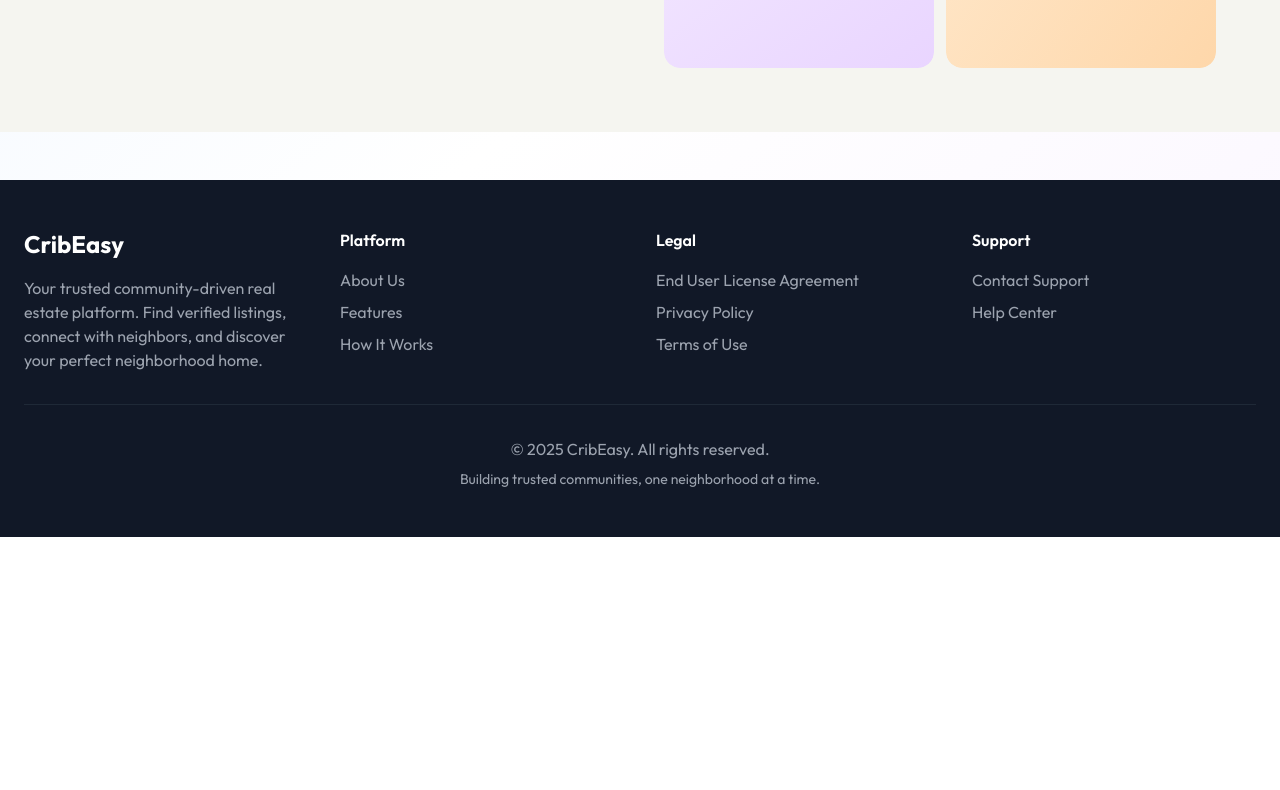
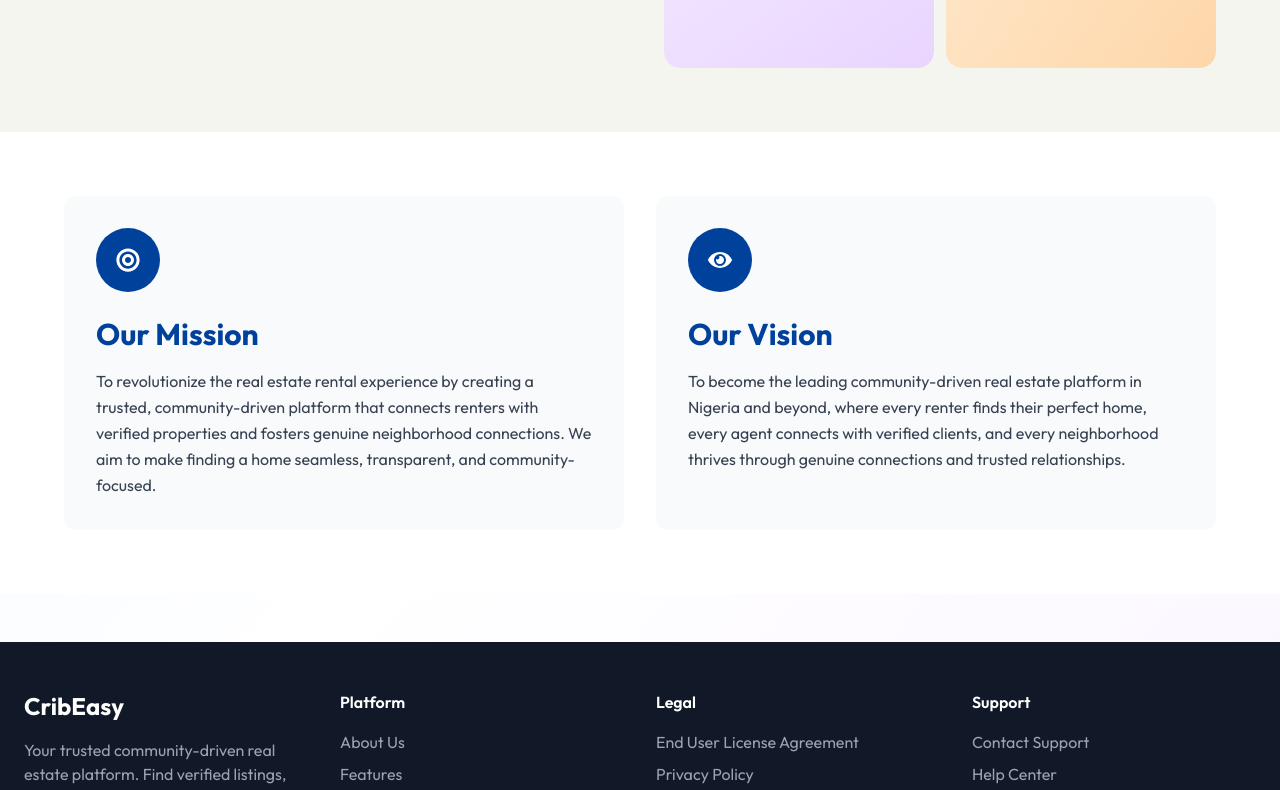
Before and after one commit to prestigetech02/cribeasy-landing, a Next.js app: page /about in a window 1280 px wide. Shown: the part 480-1270 px from the top of the page. Before the commit the page ends 1017 px from the top, so only its background shows below. Built offline with nearby package versions, Linux system fonts and the light colour scheme; no server answers.

Commit message:
new update

```diff
--- a/app/about/page.tsx
+++ b/app/about/page.tsx
@@ -2,6 +2,7 @@
 
 import Header from "../components/Header";
 import Image from "next/image";
+import { FaBullseye, FaEye } from "react-icons/fa";
 
 export default function AboutPage() {
   return (
@@ -63,6 +64,67 @@ export default function AboutPage() {
         </div>
       </section>
 
+      {/* Mission & Vision Section */}
+      <section className="py-16 bg-white">
+        <div className="container mx-auto px-6">
+          <div className="grid md:grid-cols-2 gap-8 max-w-6xl mx-auto">
+            {/* Our Mission */}
+            <div
+              className="bg-gray-50 rounded-xl p-8 transition-all duration-300 cursor-pointer"
+              onMouseEnter={(e) => {
+                e.currentTarget.style.backgroundColor = '#f0f4f8';
+                e.currentTarget.style.transform = 'translateY(-2px)';
+                e.currentTarget.style.boxShadow = '0 4px 6px rgba(0, 0, 0, 0.05)';
+              }}
+              onMouseLeave={(e) => {
+                e.currentTarget.style.backgroundColor = '#f9fafb';
+                e.currentTarget.style.transform = 'translateY(0)';
+                e.currentTarget.style.boxShadow = 'none';
+              }}
+            >
+              <div className="w-16 h-16 rounded-full flex items-center justify-center mb-6" style={{ backgroundColor: '#00419c' }}>
+                <FaBullseye className="text-white text-2xl" />
+              </div>
+              <h2 className="text-2xl md:text-3xl font-bold mb-4" style={{ color: '#00419c' }}>
+                Our Mission
+              </h2>
+              <p className="text-base text-gray-700 leading-relaxed">
+                To revolutionize the real estate rental experience by creating a trusted, community-driven platform
+                that connects renters with verified properties and fosters genuine neighborhood connections. We aim
+                to make finding a home seamless, transparent, and community-focused.
+              </p>
+            </div>
+
+            {/* Our Vision */}
+            <div
+              className="bg-gray-50 rounded-xl p-8 transition-all duration-300 cursor-pointer"
+              onMouseEnter={(e) => {
+                e.currentTarget.style.backgroundColor = '#f0f4f8';
+                e.currentTarget.style.transform = 'translateY(-2px)';
+                e.currentTarget.style.boxShadow = '0 4px 6px rgba(0, 0, 0, 0.05)';
+              }}
+              onMouseLeave={(e) => {
+                e.currentTarget.style.backgroundColor = '#f9fafb';
+                e.currentTarget.style.transform = 'translateY(0)';
+                e.currentTarget.style.boxShadow = 'none';
+              }}
+            >
+              <div className="w-16 h-16 rounded-full flex items-center justify-center mb-6" style={{ backgroundColor: '#00419c' }}>
+                <FaEye className="text-white text-2xl" />
+              </div>
+              <h2 className="text-2xl md:text-3xl font-bold mb-4" style={{ color: '#00419c' }}>
+                Our Vision
+              </h2>
+              <p className="text-base text-gray-700 leading-relaxed">
+                To become the leading community-driven real estate platform in Nigeria and beyond, where every renter
+                finds their perfect home, every agent connects with verified clients, and every neighborhood thrives
+                through genuine connections and trusted relationships.
+              </p>
+            </div>
+          </div>
+        </div>
+      </section>
+
       {/* Footer */}
       <footer className="bg-gray-900 text-white py-12 mt-12">
         <div className="container mx-auto px-6">
```
